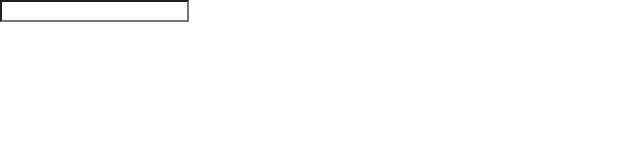
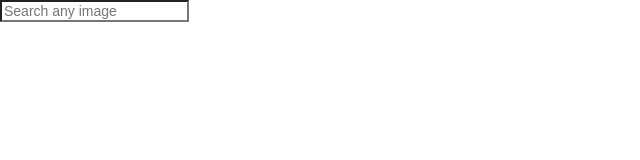
Before and after one commit to richigro/React-serial-image-searcher, a React (Create React App) app: page / in a window 1280 px wide. Shown: the top 160 px of the page, without its empty margins (0-640 px from the left). Built offline with nearby package versions, Linux system fonts and the light colour scheme.

Commit message:
connected to sematic ui cdn

```diff
--- a/src/components/SearchBar.js
+++ b/src/components/SearchBar.js
@@ -3,7 +3,11 @@ import React from 'react';
 export default class SearchBar extends React.Component {
     render(){
         return(
-            <input type="text" />
+            <div>
+                <form>
+                    <input type="text" placeholder="Search any image"/>
+                </form>
+            </div>
         );
     }
 }
```
